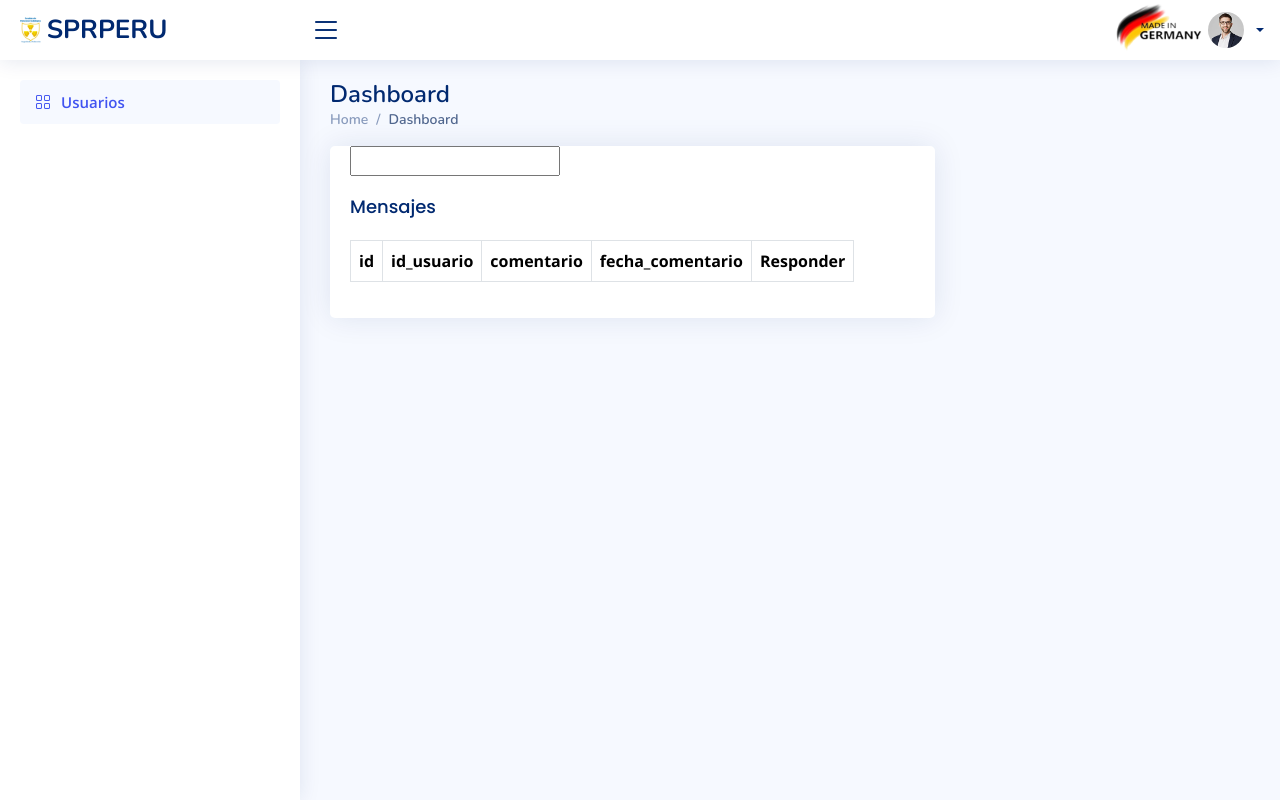
After one commit to spr-rx/proyectjs, a Node server app: template views/mensajes.ejs in a window 1280 px wide. The commit adds this page. Run offline with Node 20, Linux system fonts and the light colour scheme; the template is opened without the code that fills it, so the values that code supplies are empty; some libraries are stand-ins or nearby versions.

Commit message:
comentarios

```diff
--- a/src/app.js
+++ b/src/app.js
@@ -136,6 +136,11 @@ app.get('/usuarios/agregar_usuario', requireAuth, async (req, res) => {
     res.render('agregar')
 })
 
+app.get('/usuarios/mensajes2', requireAuth, async (req, res) => {
+  res.render('mensajes')
+})
+
+
 
 
 const jwt = require('jsonwebtoken');
@@ -241,6 +246,7 @@ app.get('/carpetas',  requireAuth, esUsuarioAutorizadoCarpeta,  async (req, res)
 app.get('/carpetas/sede',  requireAuth, esUsuarioAutorizado,  async (req, res) =>{
     const id = req.query.id;
     const ruc = req.session.user;
+    const nombre = req.session.nombre_empresa;
 
     const usuarioIdEnURL = parseInt(req.query.id); // Obtener el ID de la URL y convertirlo a número entero
         const usuarioIdAutenticado = req.session.id;
@@ -256,7 +262,7 @@ app.get('/carpetas/sede',  requireAuth, esUsuarioAutorizado,  async (req, res) =
 
 
     //  const filtro_reportes = filterReportes(id);
-    res.render('carpetas_principal', { carpetas, ruc, rango, rango2 });
+    res.render('carpetas_principal', { carpetas, ruc, rango, rango2, nombre, id });
 } )
 
 
@@ -793,6 +799,7 @@ app.post('/uploads2', upload.single('file'), (req, res) => {
         req.session.user = ruc;
         req.session.admin = user.id_rol;
         req.session.primary = user.id;
+        req.session.nombre_empresa = user.nombre_empresa;
 
         const id = user.id;
 
--- a/src/querys.js
+++ b/src/querys.js
@@ -9,6 +9,22 @@ const getAllUsuarios = async () => {
     throw error; // Lanza el error para que puedas verlo en la consola o manejarlo según tus necesidades
   }
 };
+
+
+const getAllComentarios = async () => {
+  try {
+    const [query] = await pool.execute('SELECT * FROM comentarios');
+    return query;
+  } catch (error) {
+    console.error('Error al obtener todos los usuarios:', error);
+    throw error; // Lanza el error para que puedas verlo en la consola o manejarlo según tus necesidades
+  }
+};
+
+
+
+
+
 
 const todosReportes = async () => {
   try {
@@ -225,6 +241,30 @@ const createCarpetaSede = async (id, nombre) => {
   }
 };
 
+
+const createComentario = async (id, comentario) => {
+  try {
+    // Verifica que los valores no sean undefined
+    if (id !== undefined && comentario !== undefined) {
+      const [query] = await pool.execute(
+        `INSERT INTO comentarios (id_usuario, comentario) VALUES (?, ?)`,
+        [id, comentario]
+      );
+
+      const item = await getUsuariosById(query.insertId);
+      return item;
+    } else {
+      // Si alguno de los valores es undefined, lanza un error o maneja el caso según tus necesidades
+      throw new Error('Los valores de id y nombre no pueden ser undefined.');
+    }
+  } catch (error) {
+    console.error('Error al crear carpeta sede:', error);
+    throw error;
+  }
+};
+
+
+
 const login = async (ruc, password) => {
   try {
     const [query] = await pool.execute(`SELECT * FROM usuarios WHERE ruc = ? and password = ?`, [ruc, password]);
@@ -303,4 +343,4 @@ const deleteCarpeta = async (id) => {
 
 
 
-module.exports = {getAllUsuarios, getAllCarpetasSede, createCarpetaSede, detalleCarpetasSede, getAllReportesCarpeta, getUsuariosById,getAllReportes, todosCarpetas, todosReportes, createUser, updateUser, deleteUser, detalleUsuarios, getAllCarpetas, detalleCarpetas, detalleSubCarpetas,createCarpeta,deleteCarpeta}
+module.exports = {getAllUsuarios, getAllComentarios, getAllCarpetasSede, createComentario, createCarpetaSede, detalleCarpetasSede, getAllReportesCarpeta, getUsuariosById,getAllReportes, todosCarpetas, todosReportes, createUser, updateUser, deleteUser, detalleUsuarios, getAllCarpetas, detalleCarpetas, detalleSubCarpetas,createCarpeta,deleteCarpeta}
--- /dev/null
+++ b/views/mensajes.ejs
@@ -0,0 +1,255 @@
+
+
+
+
+<!DOCTYPE html>
+<html lang="en">
+
+<head>
+  <meta charset="utf-8">
+  <meta content="width=device-width, initial-scale=1.0" name="viewport">
+
+  <title>Dashboard - NiceAdmin Bootstrap Template</title>
+  <meta content="" name="description">
+  <meta content="" name="keywords">
+
+  <!-- Favicons -->
+  <link href="assets/img/favicon.png" rel="icon">
+  <link href="assets/img/apple-touch-icon.png" rel="apple-touch-icon">
+
+  <!-- Google Fonts -->
+  <link href="https://fonts.gstatic.com" rel="preconnect">
+  <link href="https://fonts.googleapis.com/css?family=Open+Sans:300,300i,400,400i,600,600i,700,700i|Nunito:300,300i,400,400i,600,600i,700,700i|Poppins:300,300i,400,400i,500,500i,600,600i,700,700i" rel="stylesheet">
+
+  <link href="https://fonts.googleapis.com/icon?family=Material+Icons" rel="stylesheet">
+  <link href="https://cdn.jsdelivr.net/npm/bootstrap@5.3.2/dist/css/bootstrap.min.css" rel="stylesheet" integrity="sha384-T3c6CoIi6uLrA9TneNEoa7RxnatzjcDSCmG1MXxSR1GAsXEV/Dwwykc2MPK8M2HN" crossorigin="anonymous">
+
+  <script src="https://cdn.jsdelivr.net/npm/bootstrap@5.3.2/dist/js/bootstrap.bundle.min.js" integrity="sha384-C6RzsynM9kWDrMNeT87bh95OGNyZPhcTNXj1NW7RuBCsyN/o0jlpcV8Qyq46cDfL" crossorigin="anonymous"></script>
+
+  <!-- Vendor CSS Files -->
+  <link href="assets/vendor/bootstrap/css/bootstrap.min.css" rel="stylesheet">
+  <link href="assets/vendor/bootstrap-icons/bootstrap-icons.css" rel="stylesheet">
+  <link href="assets/vendor/boxicons/css/boxicons.min.css" rel="stylesheet">
+  <link href="assets/vendor/quill/quill.snow.css" rel="stylesheet">
+  <link href="assets/vendor/quill/quill.bubble.css" rel="stylesheet">
+  <link href="assets/vendor/remixicon/remixicon.css" rel="stylesheet">
+  <link href="assets/vendor/simple-datatables/style.css" rel="stylesheet">
+
+  <!-- Template Main CSS File -->
+    <!-- Template Main CSS File -->
+    <link href="/css/style2.css" rel="stylesheet">
+
+    <script src="https://code.jquery.com/jquery-3.6.0.min.js"></script>
+
+  <!-- =======================================================
+  * Template Name: NiceAdmin
+  * Updated: Sep 18 2023 with Bootstrap v5.3.2
+  * Template URL: https://bootstrapmade.com/nice-admin-bootstrap-admin-html-template/
+  * Author: BootstrapMade.com
+  * License: https://bootstrapmade.com/license/
+  ======================================================== -->
+</head>
+
+<body>
+
+  <!-- ======= Header ======= -->
+  <header id="header" class="header fixed-top d-flex align-items-center">
+
+    <div class="d-flex align-items-center justify-content-between">
+      <a href="index.html" class="logo d-flex align-items-center">
+        <img src="/img/logospr.png"  alt="">
+        <span class="d-none d-lg-block">SPRPERU</span>
+      </a>
+      <i class="bi bi-list toggle-sidebar-btn"></i>
+    </div><!-- End Logo -->
+
+    <div class="d-flex align-items-center centroide">
+
+
+
+    </div><!-- End Logo -->
+
+
+
+
+    <nav class="header-nav ms-auto">
+      <ul class="d-flex align-items-center">
+
+
+
+
+
+
+
+
+        </li><!-- End Search Icon-->
+
+        <img src="/img/logomade.png" width="100px" alt="">
+
+
+
+        </li><!-- End Messages Nav -->
+
+        <li class="nav-item dropdown pe-3">
+
+
+          <a class="nav-link nav-profile d-flex align-items-center pe-0" href="#" data-bs-toggle="dropdown">
+            <img src="/imagenes/profile-img.jpg" alt="Profile" class="rounded-circle">
+            <span class="d-none d-md-block dropdown-toggle ps-2"> </span>
+          </a><!-- End Profile Iamge Icon -->
+
+          <ul class="dropdown-menu dropdown-menu-end dropdown-menu-arrow profile">
+            <li class="dropdown-header">
+              <h6></h6>
+              <span>Ruc</span>
+            </li>
+
+
+
+
+
+            <li>
+              <hr class="dropdown-divider">
+            </li>
+
+            <li>
+              <a class="dropdown-item d-flex align-items-center" href="/logout">
+                <i  class="bi bi-box-arrow-right"></i>
+                <span>Sign Out</span>
+              </a>
+            </li>
+
+          </ul><!-- End Profile Dropdown Items -->
+        </li><!-- End Profile Nav -->
+
+      </ul>
+    </nav><!-- End Icons Navigation -->
+
+  </header><!-- End Header -->
+
+
+  <!-- ======= Sidebar ======= -->
+  <aside id="sidebar" class="sidebar">
+
+    <ul class="sidebar-nav" id="sidebar-nav">
+
+      <li class="nav-item">
+        <a class="nav-link " href="/usuarios">
+          <i class="bi bi-grid"></i>
+          <span>Usuarios</span>
+        </a>
+      </li><!-- End Dashboard Nav -->
+
+
+    </ul>
+
+  </aside><!-- End Sidebar-->
+
+  <main id="main" class="main">
+
+    <div class="pagetitle">
+      <h1>Dashboard</h1>
+      <nav>
+        <ol class="breadcrumb">
+          <li class="breadcrumb-item"><a href="index.html">Home</a></li>
+          <li class="breadcrumb-item active">Dashboard</li>
+        </ol>
+      </nav>
+    </div><!-- End Page Title -->
+
+    <section class="section dashboard">
+      <div class="row">
+
+        <!-- Left side columns -->
+        <div class="col-lg-8">
+          <div class="row">
+
+
+
+            <div class="usuarios">
+
+                <div class="card">
+                  <div class="card-body">
+                    <form class="buscador">
+
+                     <input id="searchTerm" type="text" onkeyup="doSearch()" />
+
+                    </form>
+
+                    <h5 class="card-title">Mensajes</h5>
+
+                    <!-- Bordered Table -->
+                    <table id="datos" class="table table-bordered">
+                      <thead>
+                        <tr>
+                          <th scope="col">id</th>
+                          <th scope="col">id_usuario</th>
+                          <th scope="col">comentario</th>
+                          <th scope="col">fecha_comentario</th>
+
+                          <th scope="col">Responder</th>
+                        </tr>
+                      </thead>
+                      <tbody>
+                          <% mensajes.forEach(mensaje => { %>
+                          <tr>
+                              <th scope="row"><%= mensaje.id %></th>
+                              <td><%= mensaje.id_usuario %></td>
+
+
+
+                              <td><%= mensaje.comentario %></td>
+                              <td><%= mensaje.fecha_comentario %></td>
+                              <td class="action-buttons">
+
+
+                                <a href="" class="btn btn-primary btn-sm"><i class="material-icons">check</i></a>
+
+                              </td>
+                          </tr>
+
+                          <tr class='noSearch hide'>
+
+                            <td colspan="5"></td>
+
+                           </tr>
+                          <% }); %>
+
+
+
+                      </tbody>
+                    </table>
+                    <!-- End Bordered Table -->
+                  </div>
+                </div>
+
+              </div>
+
+
+
+
+
+
+
+
+
+
+  <a href="#" class="back-to-top d-flex align-items-center justify-content-center"><i class="bi bi-arrow-up-short"></i></a>
+
+  <!-- Vendor JS Files -->
+  <script src="assets/vendor/apexcharts/apexcharts.min.js"></script>
+  <script src="assets/vendor/bootstrap/js/bootstrap.bundle.min.js"></script>
+  <script src="assets/vendor/chart.js/chart.umd.js"></script>
+  <script src="assets/vendor/echarts/echarts.min.js"></script>
+  <script src="assets/vendor/quill/quill.min.js"></script>
+  <script src="assets/vendor/simple-datatables/simple-datatables.js"></script>
+  <script src="assets/vendor/tinymce/tinymce.min.js"></script>
+  <script src="assets/vendor/php-email-form/validate.js"></script>
+
+  <!-- Template Main JS File -->
+  <script src="assets/js/main.js"></script>
+  <script src="https://cdn.jsdelivr.net/npm/bootstrap@5.3.2/dist/js/bootstrap.bundle.min.js"></script>
+
+</body>
+
+</html>
```
Also changed, not shown: basedatos.sql (+11 -0 lines), src/routes/usuarios.js (+36 -0 lines), views/carpetas_principal.ejs (+159 -2 lines), views/index.ejs (+7 -0 lines).
